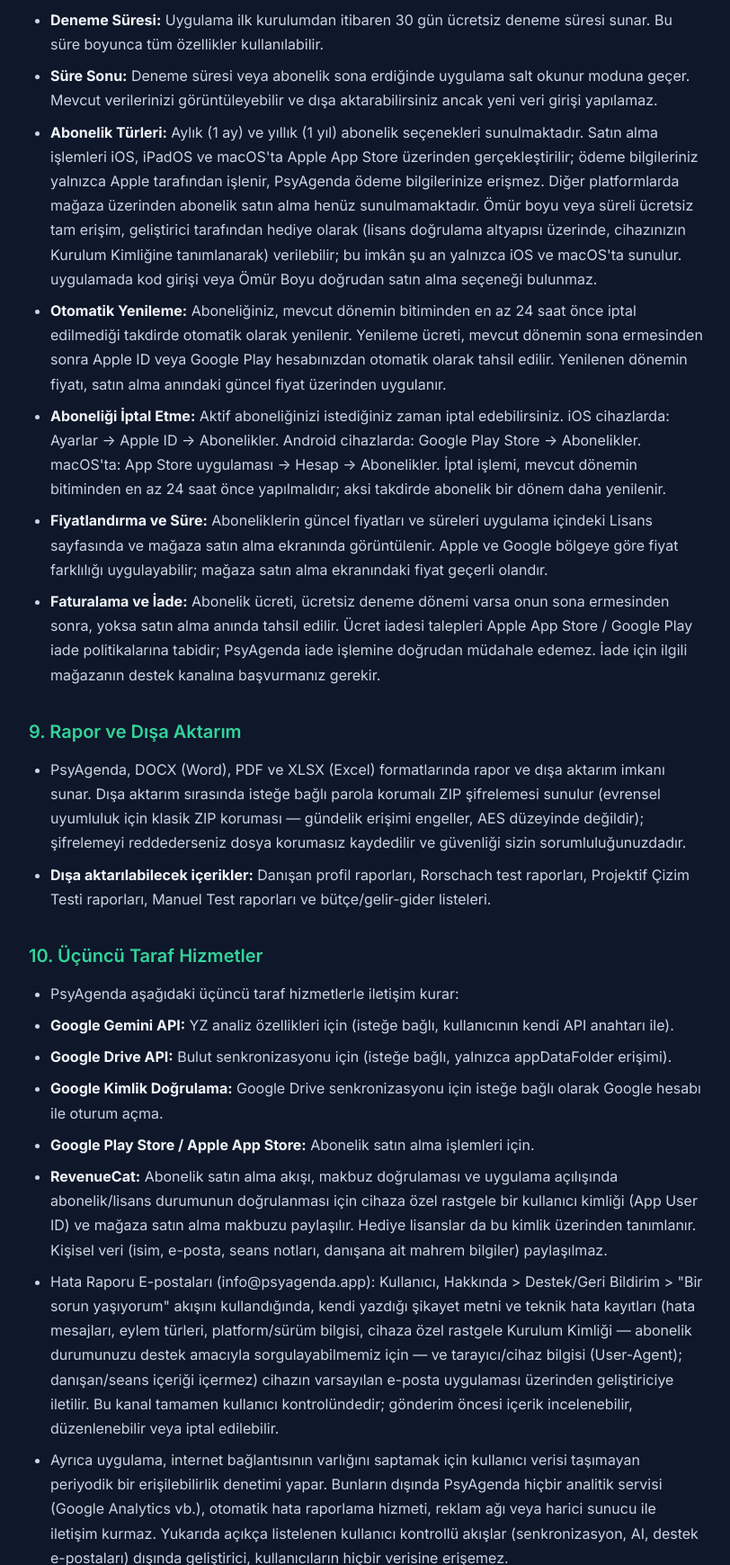
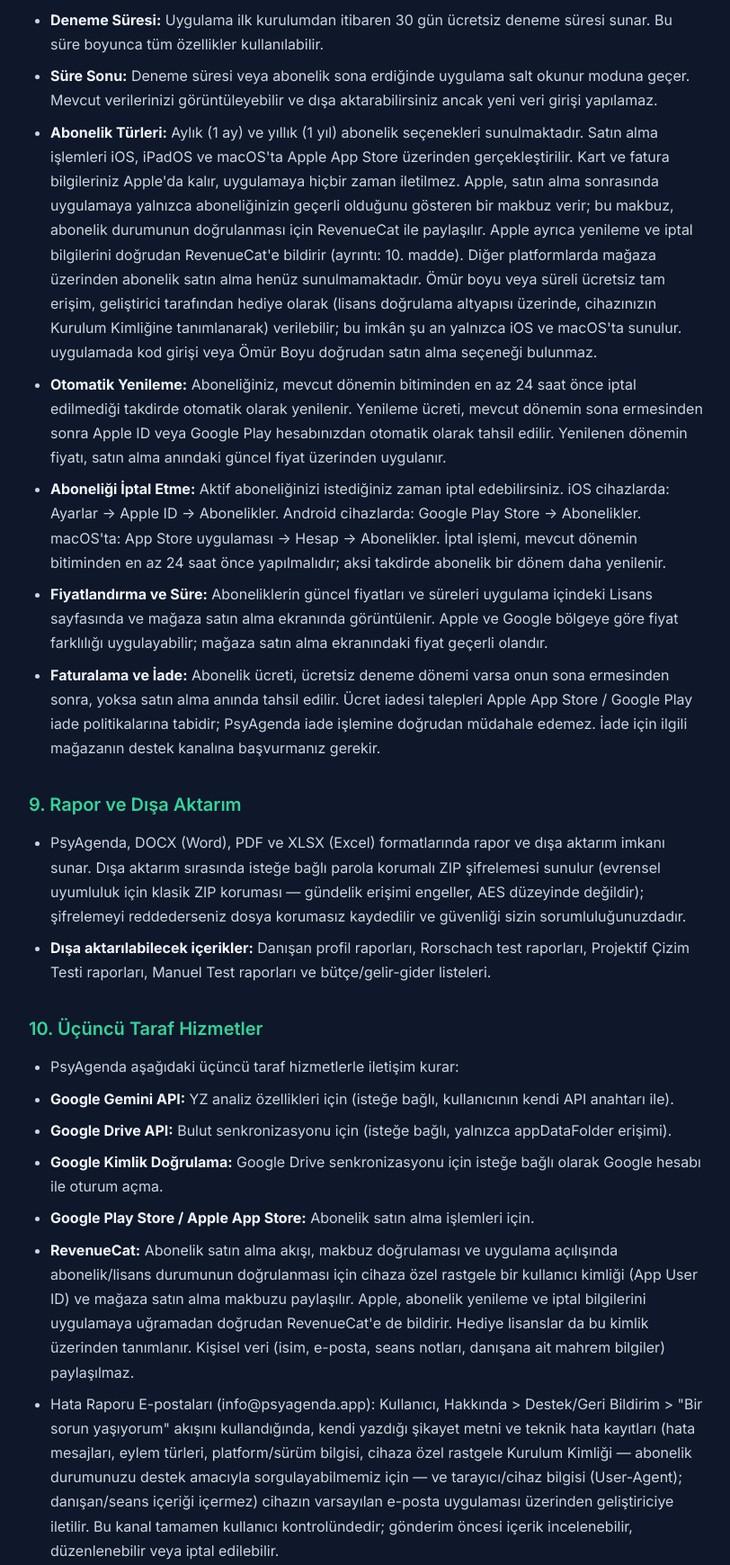
Before and after one commit to psyagenda/psyagenda.github.io, a plain HTML site: page terms-tr.html in a window 1280 px wide. Shown: the part 5285-7024 px from the top of the page at 90% size, without its empty margins (232-1044 px from the left). Drawn offline with Linux system fonts and the light colour scheme.

Commit message:
sözleşme: ödeme/makbuz ayrımı + Apple->RevenueCat doğrudan bildirim

```diff
--- a/terms-tr.html
+++ b/terms-tr.html
@@ -127,7 +127,7 @@
     <ul>
         <li><strong>Deneme Süresi:</strong> Uygulama ilk kurulumdan itibaren 30 gün ücretsiz deneme süresi sunar. Bu süre boyunca tüm özellikler kullanılabilir.</li>
         <li><strong>Süre Sonu:</strong> Deneme süresi veya abonelik sona erdiğinde uygulama salt okunur moduna geçer. Mevcut verilerinizi görüntüleyebilir ve dışa aktarabilirsiniz ancak yeni veri girişi yapılamaz.</li>
-        <li><strong>Abonelik Türleri:</strong> Aylık (1 ay) ve yıllık (1 yıl) abonelik seçenekleri sunulmaktadır. Satın alma işlemleri iOS, iPadOS ve macOS'ta Apple App Store üzerinden gerçekleştirilir; ödeme bilgileriniz yalnızca Apple tarafından işlenir, PsyAgenda ödeme bilgilerinize erişmez. Diğer platformlarda mağaza üzerinden abonelik satın alma henüz sunulmamaktadır. Ömür boyu veya süreli ücretsiz tam erişim, geliştirici tarafından hediye olarak (lisans doğrulama altyapısı üzerinde, cihazınızın Kurulum Kimliğine tanımlanarak) verilebilir; bu imkân şu an yalnızca iOS ve macOS'ta sunulur. uygulamada kod girişi veya Ömür Boyu doğrudan satın alma seçeneği bulunmaz.</li>
+        <li><strong>Abonelik Türleri:</strong> Aylık (1 ay) ve yıllık (1 yıl) abonelik seçenekleri sunulmaktadır. Satın alma işlemleri iOS, iPadOS ve macOS'ta Apple App Store üzerinden gerçekleştirilir. Kart ve fatura bilgileriniz Apple'da kalır, uygulamaya hiçbir zaman iletilmez. Apple, satın alma sonrasında uygulamaya yalnızca aboneliğinizin geçerli olduğunu gösteren bir makbuz verir; bu makbuz, abonelik durumunun doğrulanması için RevenueCat ile paylaşılır. Apple ayrıca yenileme ve iptal bilgilerini doğrudan RevenueCat'e bildirir (ayrıntı: 10. madde). Diğer platformlarda mağaza üzerinden abonelik satın alma henüz sunulmamaktadır. Ömür boyu veya süreli ücretsiz tam erişim, geliştirici tarafından hediye olarak (lisans doğrulama altyapısı üzerinde, cihazınızın Kurulum Kimliğine tanımlanarak) verilebilir; bu imkân şu an yalnızca iOS ve macOS'ta sunulur. uygulamada kod girişi veya Ömür Boyu doğrudan satın alma seçeneği bulunmaz.</li>
         <li><strong>Otomatik Yenileme:</strong> Aboneliğiniz, mevcut dönemin bitiminden en az 24 saat önce iptal edilmediği takdirde otomatik olarak yenilenir. Yenileme ücreti, mevcut dönemin sona ermesinden sonra Apple ID veya Google Play hesabınızdan otomatik olarak tahsil edilir. Yenilenen dönemin fiyatı, satın alma anındaki güncel fiyat üzerinden uygulanır.</li>
         <li><strong>Aboneliği İptal Etme:</strong> Aktif aboneliğinizi istediğiniz zaman iptal edebilirsiniz. iOS cihazlarda: Ayarlar → Apple ID → Abonelikler. Android cihazlarda: Google Play Store → Abonelikler. macOS'ta: App Store uygulaması → Hesap → Abonelikler. İptal işlemi, mevcut dönemin bitiminden en az 24 saat önce yapılmalıdır; aksi takdirde abonelik bir dönem daha yenilenir.</li>
         <li><strong>Fiyatlandırma ve Süre:</strong> Aboneliklerin güncel fiyatları ve süreleri uygulama içindeki Lisans sayfasında ve mağaza satın alma ekranında görüntülenir. Apple ve Google bölgeye göre fiyat farklılığı uygulayabilir; mağaza satın alma ekranındaki fiyat geçerli olandır.</li>
@@ -147,7 +147,7 @@
         <li><strong>Google Drive API:</strong> Bulut senkronizasyonu için (isteğe bağlı, yalnızca appDataFolder erişimi).</li>
         <li><strong>Google Kimlik Doğrulama:</strong> Google Drive senkronizasyonu için isteğe bağlı olarak Google hesabı ile oturum açma.</li>
         <li><strong>Google Play Store / Apple App Store:</strong> Abonelik satın alma işlemleri için.</li>
-        <li><strong>RevenueCat:</strong> Abonelik satın alma akışı, makbuz doğrulaması ve uygulama açılışında abonelik/lisans durumunun doğrulanması için cihaza özel rastgele bir kullanıcı kimliği (App User ID) ve mağaza satın alma makbuzu paylaşılır. Hediye lisanslar da bu kimlik üzerinden tanımlanır. Kişisel veri (isim, e-posta, seans notları, danışana ait mahrem bilgiler) paylaşılmaz.</li>
+        <li><strong>RevenueCat:</strong> Abonelik satın alma akışı, makbuz doğrulaması ve uygulama açılışında abonelik/lisans durumunun doğrulanması için cihaza özel rastgele bir kullanıcı kimliği (App User ID) ve mağaza satın alma makbuzu paylaşılır. Apple, abonelik yenileme ve iptal bilgilerini uygulamaya uğramadan doğrudan RevenueCat'e de bildirir. Hediye lisanslar da bu kimlik üzerinden tanımlanır. Kişisel veri (isim, e-posta, seans notları, danışana ait mahrem bilgiler) paylaşılmaz.</li>
         <li>Hata Raporu E-postaları (info@psyagenda.app): Kullanıcı, Hakkında > Destek/Geri Bildirim > "Bir sorun yaşıyorum" akışını kullandığında, kendi yazdığı şikayet metni ve teknik hata kayıtları (hata mesajları, eylem türleri, platform/sürüm bilgisi, cihaza özel rastgele Kurulum Kimliği — abonelik durumunuzu destek amacıyla sorgulayabilmemiz için — ve tarayıcı/cihaz bilgisi (User-Agent); danışan/seans içeriği içermez) cihazın varsayılan e-posta uygulaması üzerinden geliştiriciye iletilir. Bu kanal tamamen kullanıcı kontrolündedir; gönderim öncesi içerik incelenebilir, düzenlenebilir veya iptal edilebilir.</li>
         <li>Ayrıca uygulama, internet bağlantısının varlığını saptamak için kullanıcı verisi taşımayan periyodik bir erişilebilirlik denetimi yapar. Bunların dışında PsyAgenda hiçbir analitik servisi (Google Analytics vb.), otomatik hata raporlama hizmeti, reklam ağı veya harici sunucu ile iletişim kurmaz. Yukarıda açıkça listelenen kullanıcı kontrollü akışlar (senkronizasyon, AI, destek e-postaları) dışında geliştirici, kullanıcıların hiçbir verisine erişemez.</li>
     </ul>
```
Also changed, not shown: terms-en.html (+2 -2 lines).
